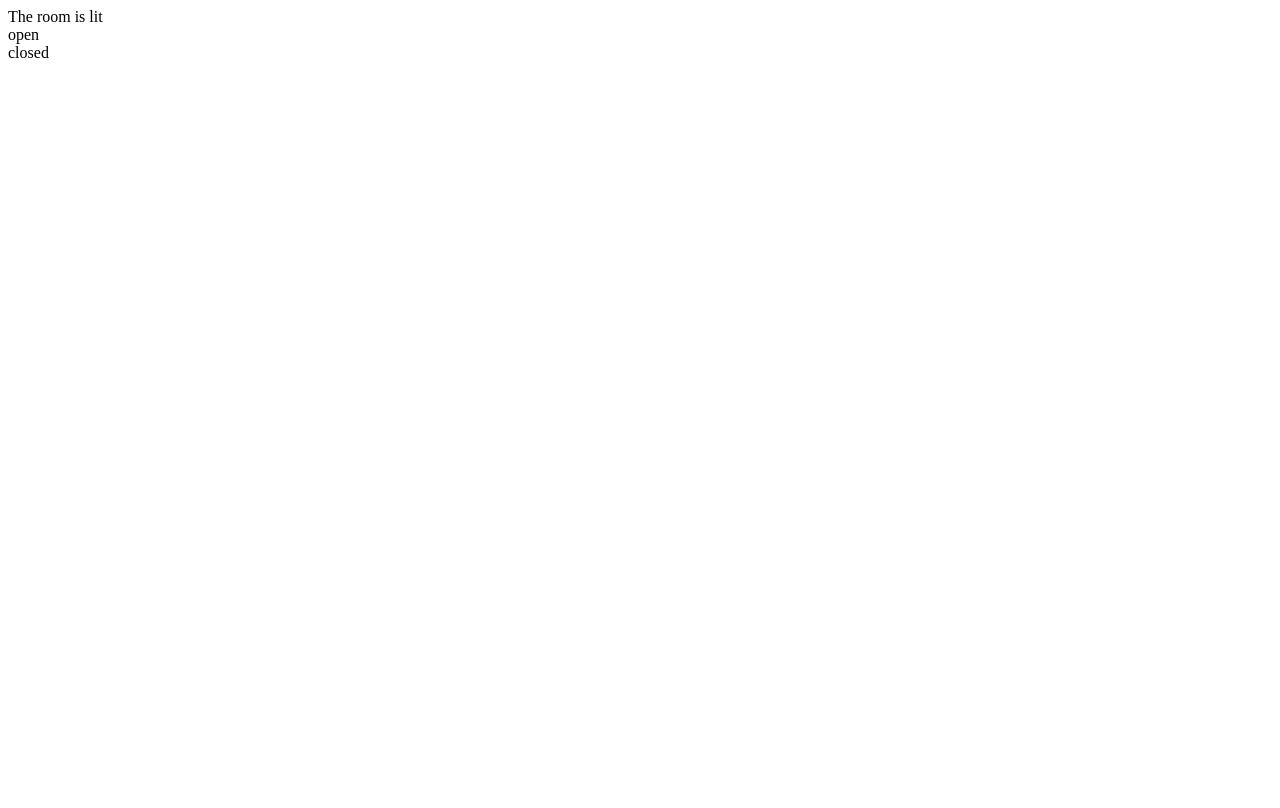
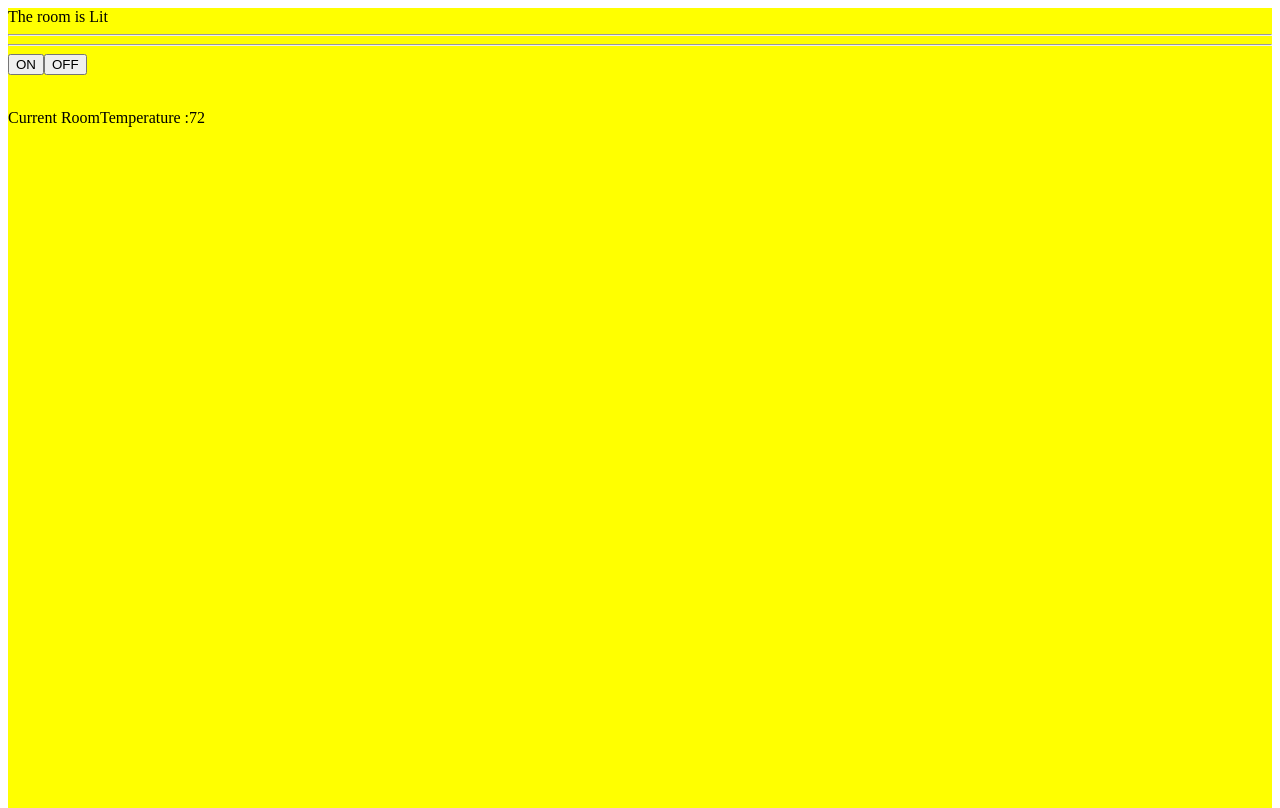
Before and after one commit to madiha-dev/dave-practice, a React (Create React App) app: page / in a window 1280 px wide. Built offline with nearby package versions, Linux system fonts and the light colour scheme.

Commit message:
made Component stateful, setState hook

```diff
--- /dev/null
+++ b/src/Temperature.js
@@ -0,0 +1,10 @@
+import React from 'react';
+
+export default function CurrentTemp(params) {
+    return(
+        <p>
+            Current RoomTemperature :
+            {params.count}
+        </p>
+    )
+}
--- a/src/index.css
+++ b/src/index.css
@@ -1,19 +1,12 @@
-body {
-  margin: 0;
-  font-family: -apple-system, BlinkMacSystemFont, 'Segoe UI', 'Roboto', 'Oxygen',
-    'Ubuntu', 'Cantarell', 'Fira Sans', 'Droid Sans', 'Helvetica Neue',
-    sans-serif;
-  -webkit-font-smoothing: antialiased;
-  -moz-osx-font-smoothing: grayscale;
+html, body, #root, .room{
+    height: 100%;
+    margin: 5;
 }
-
-code {
-  font-family: source-code-pro, Menlo, Monaco, Consolas, 'Courier New',
-    monospace;
+.Lit{
+    background-color: yellow;
+    color: black;
 }
-h4{
-  color: darkgreen;
+.Dark{
+    background-color: black;
+    color: white;
 }
-ul li{
-  text-decoration: none;
-}
--- a/src/index.js
+++ b/src/index.js
@@ -1,66 +1,33 @@
-// import React from 'react';
-// import ReactDOM from 'react-dom';
-// import Study from './Study';
- import Gate from './Gate';
-// import './index.css';
-
-// /*What makes a fun, is a component??
-// - fun has JSX syntax, when react invoke the fun,
-// it gets JSX, and renders the equivalent HTML o the DOM
-// */
-
-// function Hi(props){
-//     return (
-//     <div>
-//         <p>HI! this is <strong>{props.name}.</strong></p>
-//         <h4>Learning React</h4>
-//         <ul>
-//             <li>Project 1n</li>
-//             <li>Project 2</li>
-//             <li>Project 3</li>
-//         </ul>
-
-//     </div>
-//     );
-// }
-
-// /*Rendering
-// - call the fun e.g. here is "Hi"
-// - gets JSX
-// - insert HTML elements with id "#root" into
-//      document.querySelector("#root")
-// */
-// ReactDOM.render(
-// [
-// <Hi
-//     name="madiha"/>,
-// <Study
-//     name='React Practice'
-//     url='/images/PK.jpeg'/>,
-// <Gate
-//     isOpen='true'/>,
-//     <Gate
-//     isOpen='false'/>
-// ],
-// document.querySelector('#root'));
-
-
-import React from 'react';
+import React, {useState} from 'react';
 import ReactDOM from 'react-dom';
+import Temperature from './Temperature';
+import './index.css';
 
 function Room() {
+    const [isLit, setLit] = useState(true);
+    let [defaultTemp, currentTemp] = useState(72);
+    const brightness = isLit ? 'Lit' : 'Dark';
+    /* isLit = sate value
+       setLit = fun to change the state */
     return (
-        <div className='room'>The room is lit</div>
+        <div className={`room ${brightness}`}>
+            The room is {isLit ? 'Lit' : 'Dark'}<hr/>
+            {/* <button onClick={() => setLit(!isLit)}>
+                flip
+            </button> */}
+            <hr/>
+            <button onClick={() => (setLit(true), currentTemp(++defaultTemp))}>ON</button>
+            <button onClick={() => (setLit(false), currentTemp(--defaultTemp))}>OFF</button>
+            <br/><br/>
+            <Temperature count={defaultTemp}/>
+
+        </div>
     );
 }
 
-ReactDOM.render([
+ReactDOM.render(
     <Room/>,
-    <Gate
-     isOpen='true'/>,
-     <Gate
-     isOpen='false'/>
-], document.getElementById('root'));
+    document.querySelector('#root'));
 
 /*document.getElementById with root
  same like
```
